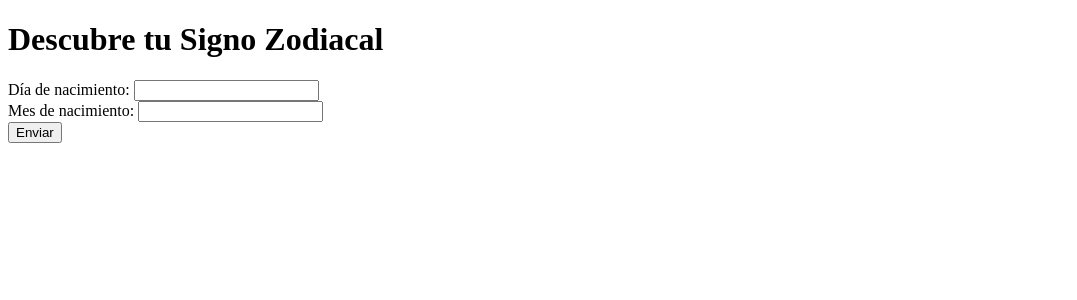
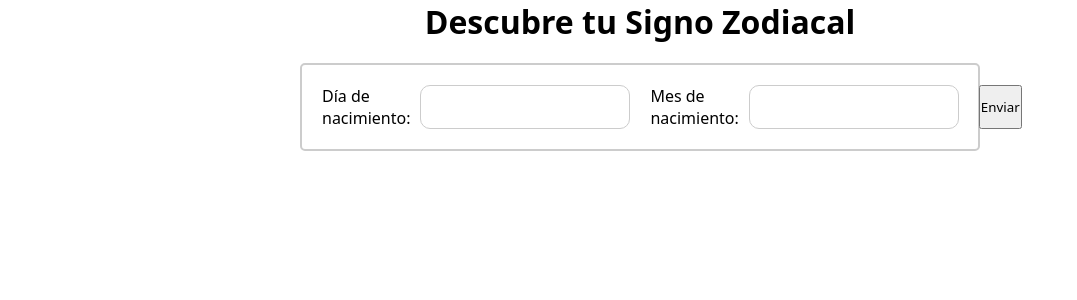
Before and after one commit to Brayan-chan/zodiacsigns, a Flask app: page / in a window 1280 px wide. Shown: the top 300 px of the page, without its empty margins (0-1077 px from the left). Run offline with Flask 3, Linux system fonts and the light colour scheme; some libraries are stand-ins or nearby versions.

Commit message:
Mejorar la validación de entrada y la gestión de errores en el formulario de envío; actualizar el archivo de credenciales de Firebase y agregar archivos de estilo y script para mejorar la interfaz de usuario.

```diff
--- a/main.py
+++ b/main.py
@@ -6,7 +6,7 @@ from zodiac_signs import *
 
 app = Flask(__name__)
 
-cred = credentials.Certificate("tallerbasedatos-db65c-firebase-adminsdk-fbsvc-b0af1ce74e.json")
+cred = credentials.Certificate("autenticate-8786c-firebase-adminsdk-88any-8c83f948c4.json")
 firebase_admin.initialize_app(cred)
 db = firestore.client()
 
@@ -16,21 +16,51 @@ def index():
 
 @app.route('/submit', methods=['POST'])
 def submit():
-    day = int(request.form['day'])
-    month = int(request.form['month'])
-    zodiac_sign = get_zodiac_sign(day, month)
-    birthday = {
-        'Fecha de nacimiento': {
-            'Día': day,
-            'Mes': month
+    try:
+        day = request.form['day']
+        month = request.form['month'].lower()
+
+        months = {
+            'enero': 1, 'febrero': 2, 'marzo': 3, 'abril': 4, 'mayo': 5, 'junio': 6,
+            'julio': 7, 'agosto': 8, 'septiembre': 9, 'octubre': 10, 'noviembre': 11, 'diciembre': 12
         }
-    }
-    doc_ref = db.collection('Fecha de nacimiento').document()
-    doc_ref.set(birthday)
-    response = {
-        'message': f'Naciste el {day}/{month} y tu signo zodiacal es {zodiac_sign}.',
-        'document_id': doc_ref.id
-    }
+
+        try:
+            day = int(day)
+            if day <= 0 or day > 31:
+                raise ValueError("Día inválido")
+        except ValueError:
+            raise ValueError("Día inválido")
+
+        try:
+            if month.isdigit():
+                month = int(month)
+                if month <= 0 or month > 12:
+                    raise ValueError("Mes inválido")
+            else:
+                month = months[month]
+        except KeyError:
+            raise ValueError("Mes inválido")
+
+        zodiac_sign = get_zodiac_sign(day, month)
+        birthday = {
+            'Fecha de nacimiento': {
+                'Día': day,
+                'Mes': month
+            }
+        }
+        doc_ref = db.collection('Fecha de nacimiento').document()
+        doc_ref.set(birthday)
+        response = {
+            'message': f'Naciste el {day}/{month} y tu signo zodiacal es {zodiac_sign}.',
+            'document_id': doc_ref.id,
+            'status': 'success'
+        }
+    except Exception as e:
+        response = {
+            'message': str(e),
+            'status': 'error'
+        }
     return jsonify(response)
 
 if __name__ == '__main__':
--- /dev/null
+++ b/static/index.js
@@ -0,0 +1,25 @@
+async function handleSubmit(event) {
+    event.preventDefault();
+    const formData = new FormData(event.target);
+    const response = await fetch('/submit', {
+        method: 'POST',
+        body: formData
+    });
+    const result = await response.json();
+    const resultDiv = document.getElementById('result');
+    if (result.status === 'success') {
+        resultDiv.innerText = result.message;
+        resultDiv.style.display = 'block';
+        Swal.fire({
+            icon: 'success',
+            title: '¡Éxito!',
+            text: 'Las fechas se han subido correctamente a Firebase.',
+        });
+    } else {
+        Swal.fire({
+            icon: 'error',
+            title: 'Error',
+            text: result.message,
+        });
+    }
+}
--- /dev/null
+++ b/static/styles.css
@@ -0,0 +1,39 @@
+* {
+    margin: 0;
+    padding: 0;
+    box-sizing: border-box;
+    font-family: system-ui, -apple-system, BlinkMacSystemFont, 'Segoe UI', Roboto, Oxygen, Ubuntu, Cantarell, 'Open Sans', 'Helvetica Neue', sans-serif;
+}
+
+.center {
+    text-align: center;
+}
+
+form {
+    display: flex;
+    margin: 20px auto;
+    margin-inline: 300px;
+    border: 2px solid #ccc;
+    border-radius: 5px;
+    padding: 20px;
+    gap: 10px;
+}
+
+form > input {
+    padding: 5px;
+    border: 1px solid #ccc;
+    border-radius: 10px;
+}
+
+.result {
+    margin-top: 20px;
+    padding: 10px;
+    background-color: #e9ffe9;
+    border: 1px solid #d4ffd4;
+    border-radius: 4px;
+    color: #333;
+    width: 100%;
+    max-width: 400px;
+    text-align: center;
+    margin-inline: auto;
+}
--- a/templates/index.html
+++ b/templates/index.html
@@ -4,30 +4,21 @@
     <meta charset="UTF-8">
     <meta name="viewport" content="width=device-width, initial-scale=1.0">
     <title>Signo Zodiacal</title>
-    <script>
-        async function handleSubmit(event) {
-            event.preventDefault();
-            const formData = new FormData(event.target);
-            const response = await fetch('/submit', {
-                method: 'POST',
-                body: formData
-            });
-            const result = await response.json();
-            document.getElementById('result').innerText = result.message;
-        }
-    </script>
+    <link rel="stylesheet" href="/static/styles.css">
+    <script src="https://cdn.jsdelivr.net/npm/sweetalert2@11"></script>
 </head>
 <body>
-    <h1>Descubre tu Signo Zodiacal</h1>
+    <h1 class="center">Descubre tu Signo Zodiacal</h1>
     <form onsubmit="handleSubmit(event)">
         <label for="day">Día de nacimiento:</label>
         <input type="number" id="day" name="day" required>
         <br>
         <label for="month">Mes de nacimiento:</label>
-        <input type="number" id="month" name="month" required>
+        <input type="text" id="month" name="month" required>
         <br>
         <button type="submit">Enviar</button>
     </form>
-    <div id="result"></div>
+    <div id="result" class="result" style="display: none;"></div>
+    <script src="/static/index.js"></script>
 </body>
 </html>
```
Also changed, not shown: zodiac_signs.py (+25 -3 lines).
